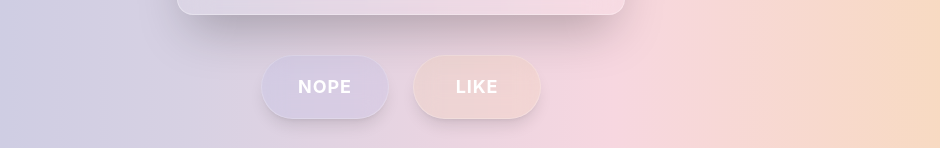
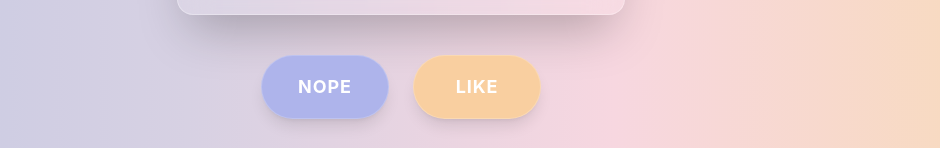
Before and after one commit to yotadata/adult_matching, a Next.js app in the folder frontend/: page / in a window 1280 px wide. Shown: the part 649-797 px from the top of the page, without its empty margins (239-1179 px from the left). Built offline with nearby package versions, Linux system fonts and the light colour scheme.

Commit message:
feat(ui): ボタンの背景色を不透明に変更

```diff
--- a/frontend/src/app/page.tsx
+++ b/frontend/src/app/page.tsx
@@ -82,8 +82,8 @@ export default function Home() {
         {activeCard && <ActionButtons
           onSkip={() => triggerSwipe('left')}
           onLike={() => triggerSwipe('right')}
-          nopeColor="rgba(174, 180, 235, 0.2)"
-          likeColor="rgba(249, 207, 160, 0.2)"
+          nopeColor="#AEB4EB"
+          likeColor="#F9CFA0"
         />}
       </footer>
     </motion.div>
```
